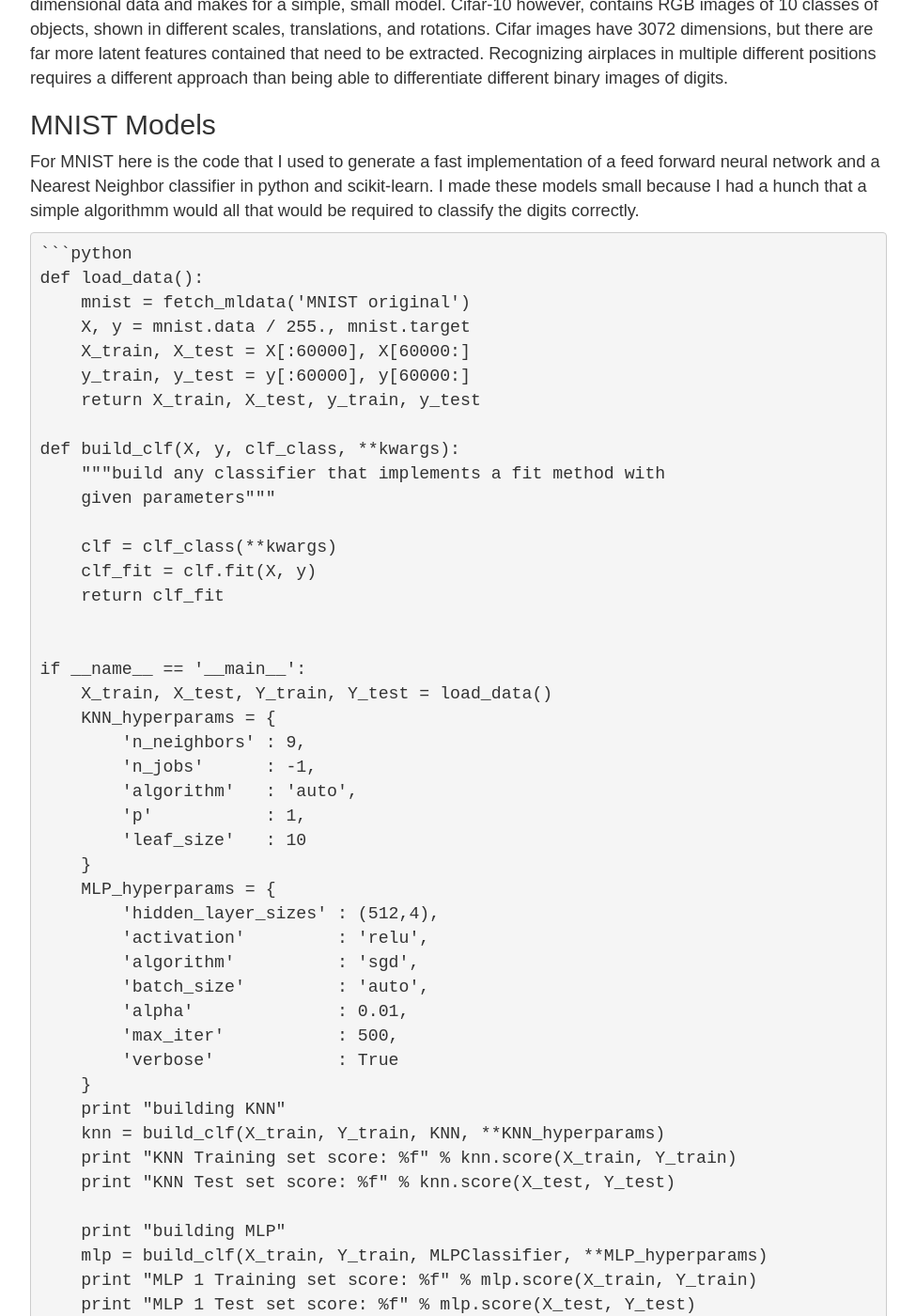
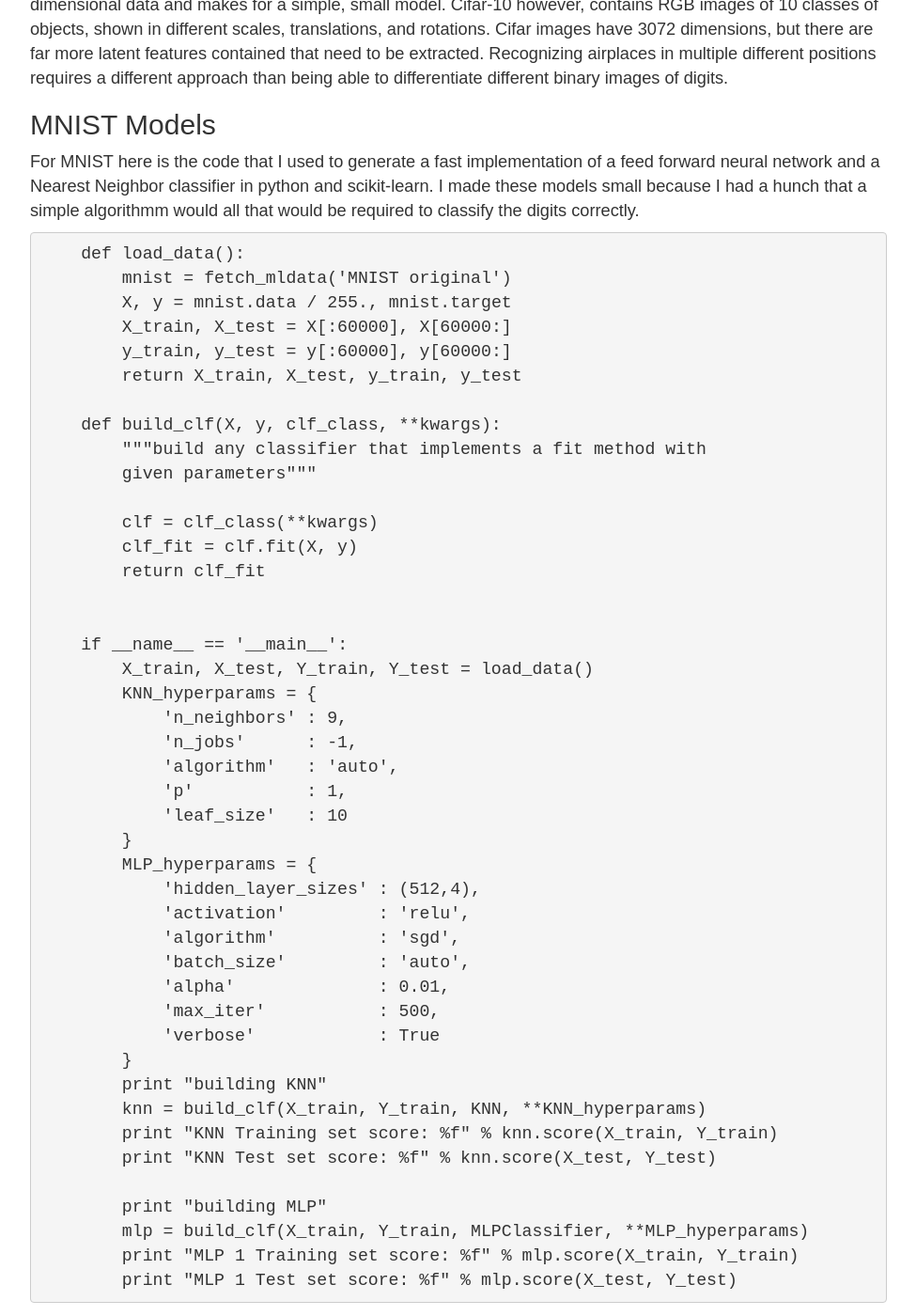
Before and after one commit to neale/neale.github.io, a Jekyll site: the page built from _posts/2015-01-12-cifar-torch.md, in a window 1280 px wide and 1400 px high, scrolled down 1507 px. Shown: the whole window at 94% size, without its empty margins (152-1127 px from the left). Built offline with Jekyll 4.4.1, drawn with Linux system fonts in a browser that asks for light colours; nearby versions of some CDN libraries; library files that are not in the unit come from our copies; a script that is not in the unit is left out; comment, search, counter and statistics services are not loaded; some of the changed text lies outside the part shown.

Commit message:
rouge installed

````diff
--- a/_config.yml
+++ b/_config.yml
@@ -12,5 +12,8 @@
 
 # Build settings
 markdown: kramdown
+kramdown:
+    input : GFM
+    syntax_highlighter : rouge
 #redcarpet:
 #    extensions: ["no_intra_emphasis", "fenced_code_blocks", "autolink", "strikethrough", "superscript"]
--- a/_posts/2015-01-12-cifar-torch.md
+++ b/_posts/2015-01-12-cifar-torch.md
@@ -37,8 +37,7 @@
 For MNIST here is the code that I used to generate a fast implementation of a feed forward neural network and a Nearest Neighbor classifier in python and scikit-learn.
 I made these models small because I had a hunch that a simple algorithmm would all that would be required to classify the digits correctly.
 
-<div markdown="1">
-    ```python
+```python
     def load_data():
         mnist = fetch_mldata('MNIST original')
         X, y = mnist.data / 255., mnist.target
@@ -82,8 +81,7 @@
         mlp = build_clf(X_train, Y_train, MLPClassifier, **MLP_hyperparams)
         print "MLP 1 Training set score: %f" % mlp.score(X_train, Y_train)
         print "MLP 1 Test set score: %f" % mlp.score(X_test, Y_test)
-    ```
-</div>
+```
 The rest of the code can be found [here](https://github.com/neale/ConvNet/blob/master/linearClassifier/KNN_MLP.py) if you want to implement it yourself.
 The neural network took 30 minutes to converge, running on a NVIDIA GTX 970. From there it could do a forward and backward pass in 50+ ms to classify an example.
 If all of this is gibberish you should read my [simplified neural network](http://neale.github.io) post. Both models preformed better than 95%, which is what is expected of human
````
